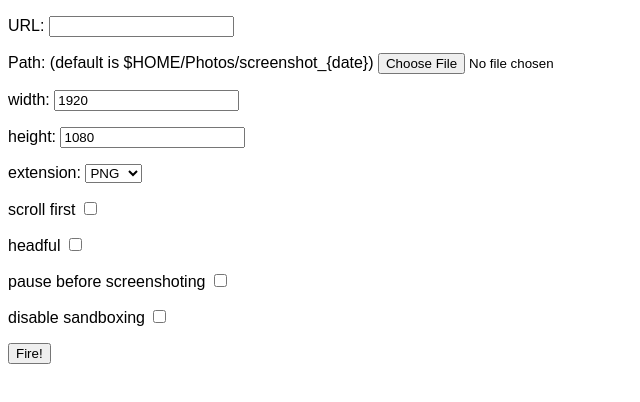
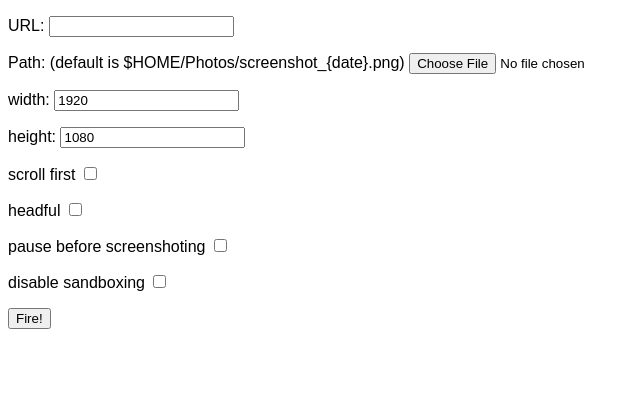
Before and after one commit to krawieck/webpage-screenshooter, a website: page gui.html in a window 1280 px wide. Shown: the whole page, without its empty margins (0-640 px from the left). Drawn offline with Linux system fonts and the light colour scheme.

Commit message:
updated font-end extension choosing, now it's less confusing

```diff
--- a/gui.html
+++ b/gui.html
@@ -16,8 +16,8 @@
     <form>
       <p>URL: <input id="url-input" type="text" value="" required /></p>
       <p>
-        Path: (default is $HOME/Photos/screenshot_{date})
-        <input type="file" name="file-input" id="file-input" accept=".jpg, .jpeg, .png" nwsaveas />
+        Path: (default is $HOME/Photos/screenshot_{date}.png)
+        <input type="file" name="file-input" id="file-input" accept=".png, .jpg, .jpeg" nwsaveas />
       </p>
       <p>
         width:
@@ -26,14 +26,6 @@
       <p>
         height:
         <input id="h-input" type="text" value="1080" required pattern="\d+" />
-      </p>
-      <p>
-        extension:
-        <select name="" id="ext-input">
-          <option value="png">PNG</option>
-          <option value="jpg">JPG</option>
-          <option value="jpeg">JPEG</option>
-        </select>
       </p>
       <p
         title="Scrolls through the page first, this ensures that everything has been generated. The drawback is that it literaly has to scroll through the page, so it takes a bit more time"
```
